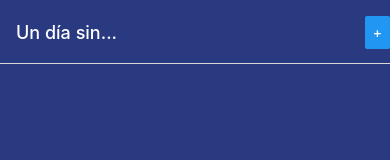
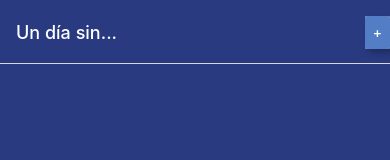
Before and after one commit to naueru/unDiaSin, a React Native app: screen / in a window 390 px wide. Shown: the top 160 px of the page. Built offline with nearby package versions, Linux system fonts and the light colour scheme; what @gorhom/bottom-sheet would draw is missing.

Commit message:
Replaces native button with custom button component

```diff
--- a/components/DummyDataButton.tsx
+++ b/components/DummyDataButton.tsx
@@ -1,12 +1,14 @@
 // Core
 import { FC, useContext } from "react";
-import { Button } from "react-native";
 
 // Context
 import {
   ExpendablesContext,
   IExpendablesContext,
 } from "../store/expendables-context";
+
+// Components
+import Button from "./Button";
 
 const DummyDataButton: FC = () => {
   const ctx = useContext<IExpendablesContext>(ExpendablesContext);
@@ -26,6 +28,7 @@ const DummyDataButton: FC = () => {
         })
       }
       title="+"
+      primary={false}
     />
   );
 };
```
